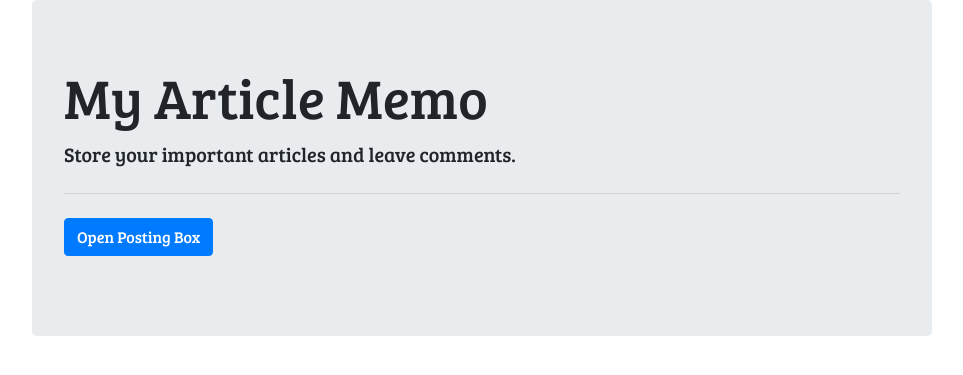
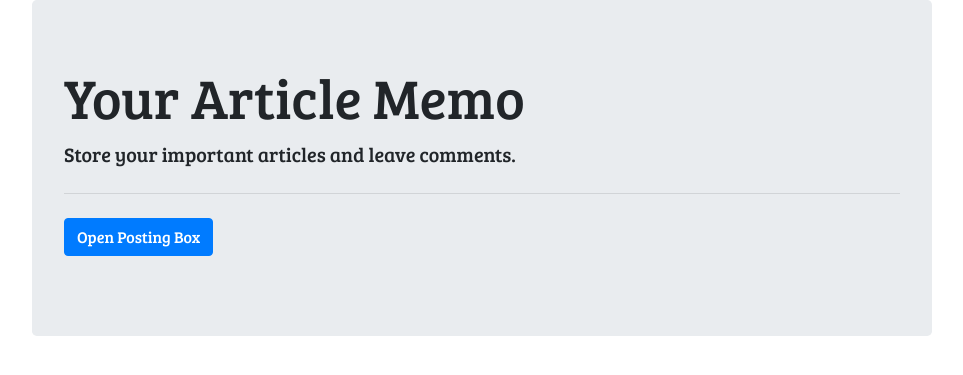
Before and after one commit to joodevs/pymongoheroku, a Flask app: page / in a window 1280 px wide. Shown: the top 375 px of the page, without its empty margins (158-1121 px from the left). Run offline with Flask 2, Linux system fonts and the light colour scheme; data that the repository does not hold is empty; some libraries are stand-ins or nearby versions.

Commit message:
title edited

```diff
--- a/templates/index.html
+++ b/templates/index.html
@@ -31,7 +31,7 @@
 <body>
     <div class="wrap">
         <div class="jumbotron">
-            <h1 class="display-4">My Article Memo</h1>
+            <h1 class="display-4">Your Article Memo</h1>
             <p class="lead">Store your important articles and leave comments.</p>
             <hr class="my-4">
             <p class="lead">
```
